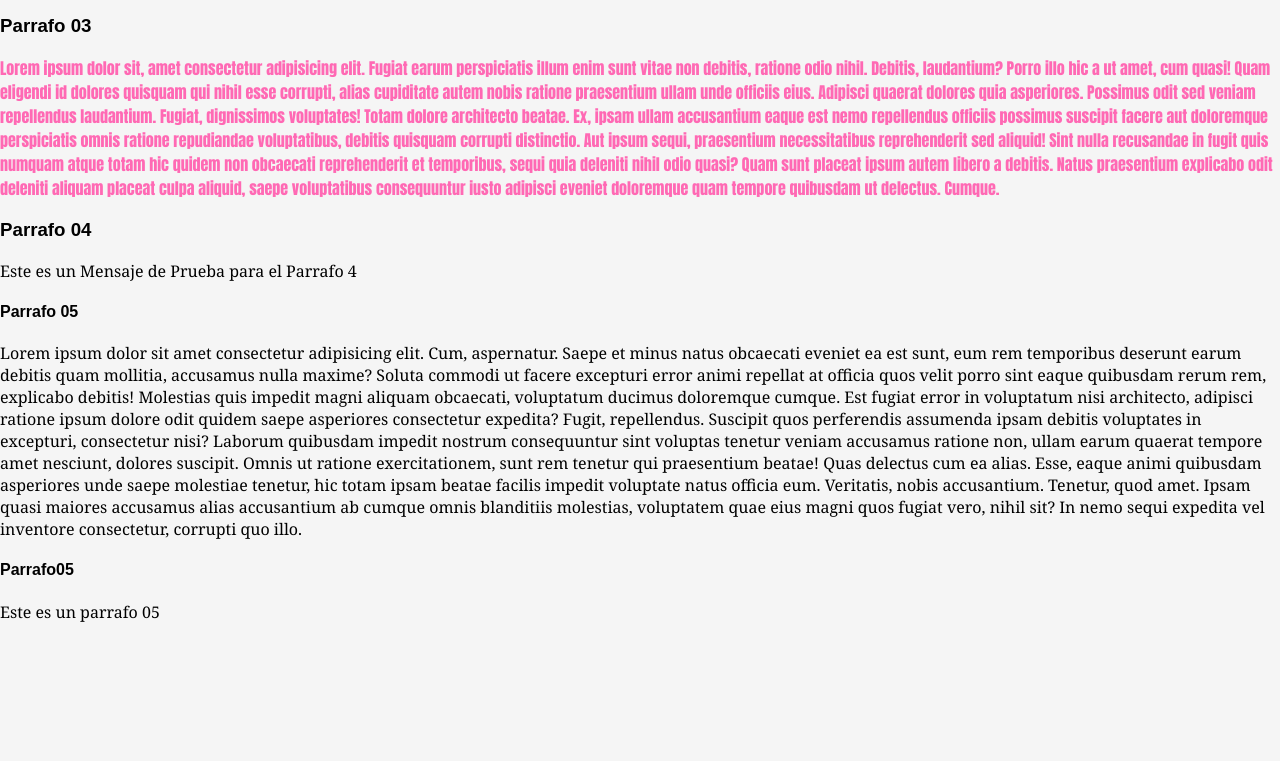
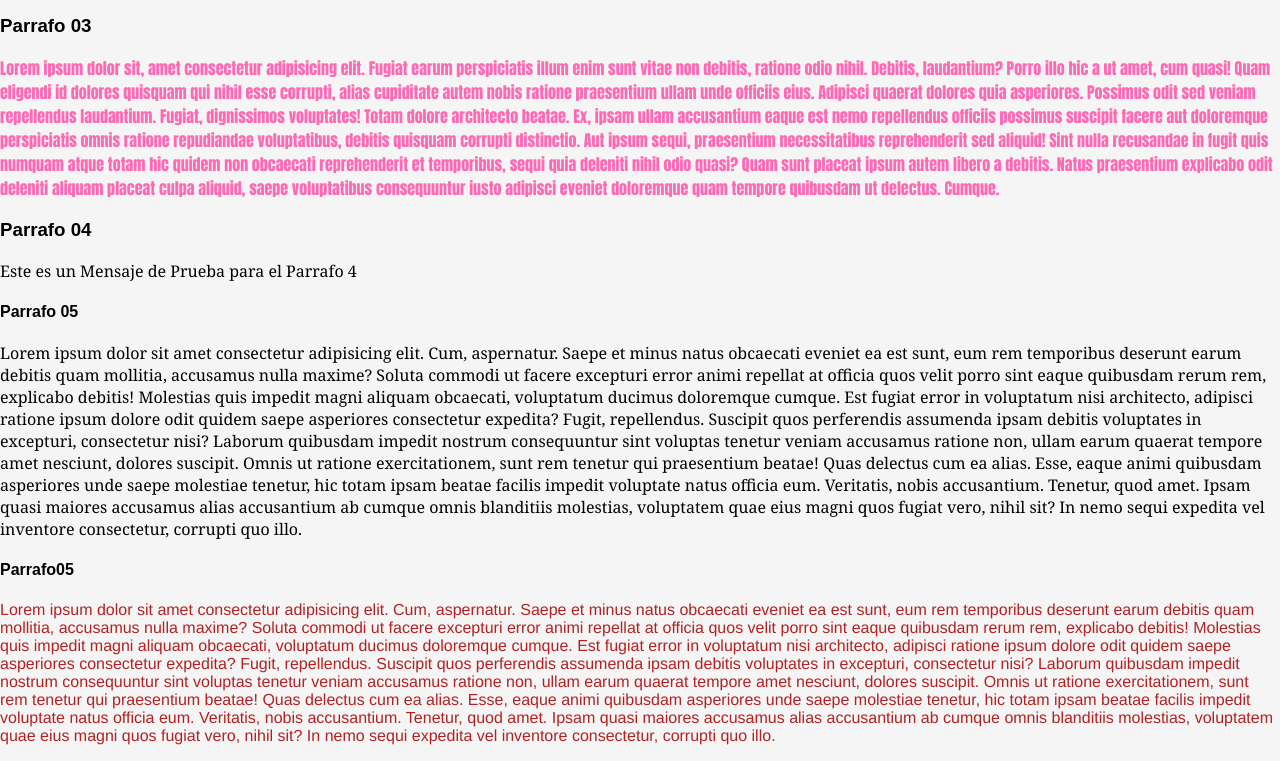
Before and after one commit to CodeMaster-25-hub-mesia/Pagina_Prueba, a plain HTML site: page index.html in a window 1280 px wide. Shown: the part 679-1440 px from the top of the page. Before the commit the page ends 1318 px from the top, so only its background shows below. Drawn offline with Linux system fonts and the light colour scheme.

Commit message:
Update index.html

```diff
--- a/index.html
+++ b/index.html
@@ -47,6 +47,11 @@
     Ipsam quasi maiores accusamus alias accusantium ab cumque omnis blanditiis molestias, voluptatem quae eius magni quos fugiat vero, nihil sit? In nemo sequi expedita vel inventore consectetur, corrupti quo illo.</p>
 
     <h4>Parrafo05</h4>
-    <p>Este es un parrafo 05</p>
+    <p class="parrafo05">Lorem ipsum dolor sit amet consectetur adipisicing elit. Cum, aspernatur. Saepe et minus natus obcaecati eveniet ea est sunt, eum rem temporibus deserunt earum debitis quam mollitia, accusamus nulla maxime?
+    Soluta commodi ut facere excepturi error animi repellat at officia quos velit porro sint eaque quibusdam rerum rem, explicabo debitis! Molestias quis impedit magni aliquam obcaecati, voluptatum ducimus doloremque cumque.
+    Est fugiat error in voluptatum nisi architecto, adipisci ratione ipsum dolore odit quidem saepe asperiores consectetur expedita? Fugit, repellendus. Suscipit quos perferendis assumenda ipsam debitis voluptates in excepturi, consectetur nisi?
+    Laborum quibusdam impedit nostrum consequuntur sint voluptas tenetur veniam accusamus ratione non, ullam earum quaerat tempore amet nesciunt, dolores suscipit. Omnis ut ratione exercitationem, sunt rem tenetur qui praesentium beatae!
+    Quas delectus cum ea alias. Esse, eaque animi quibusdam asperiores unde saepe molestiae tenetur, hic totam ipsam beatae facilis impedit voluptate natus officia eum. Veritatis, nobis accusantium. Tenetur, quod amet.
+    Ipsam quasi maiores accusamus alias accusantium ab cumque omnis blanditiis molestias, voluptatem quae eius magni quos fugiat vero, nihil sit? In nemo sequi expedita vel inventore consectetur, corrupti quo illo.</p>
 </body>
 </html>
```
